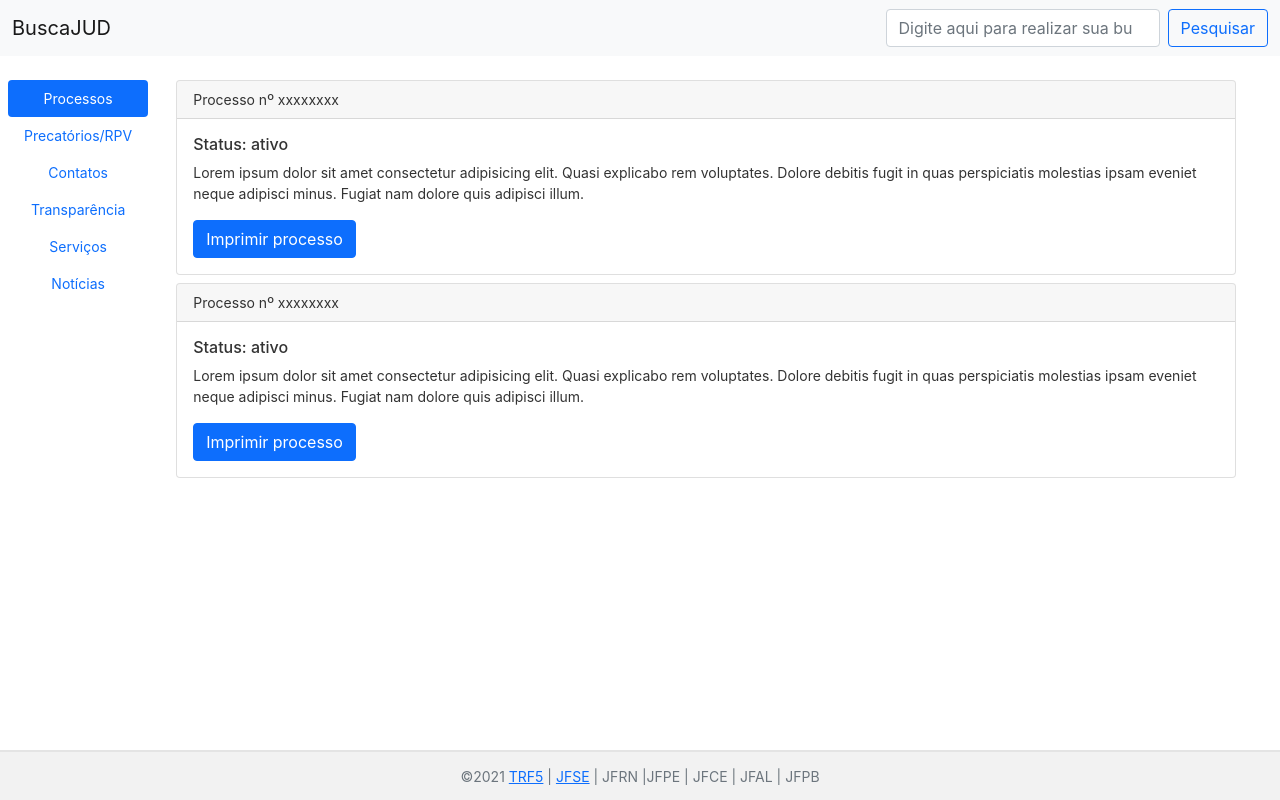
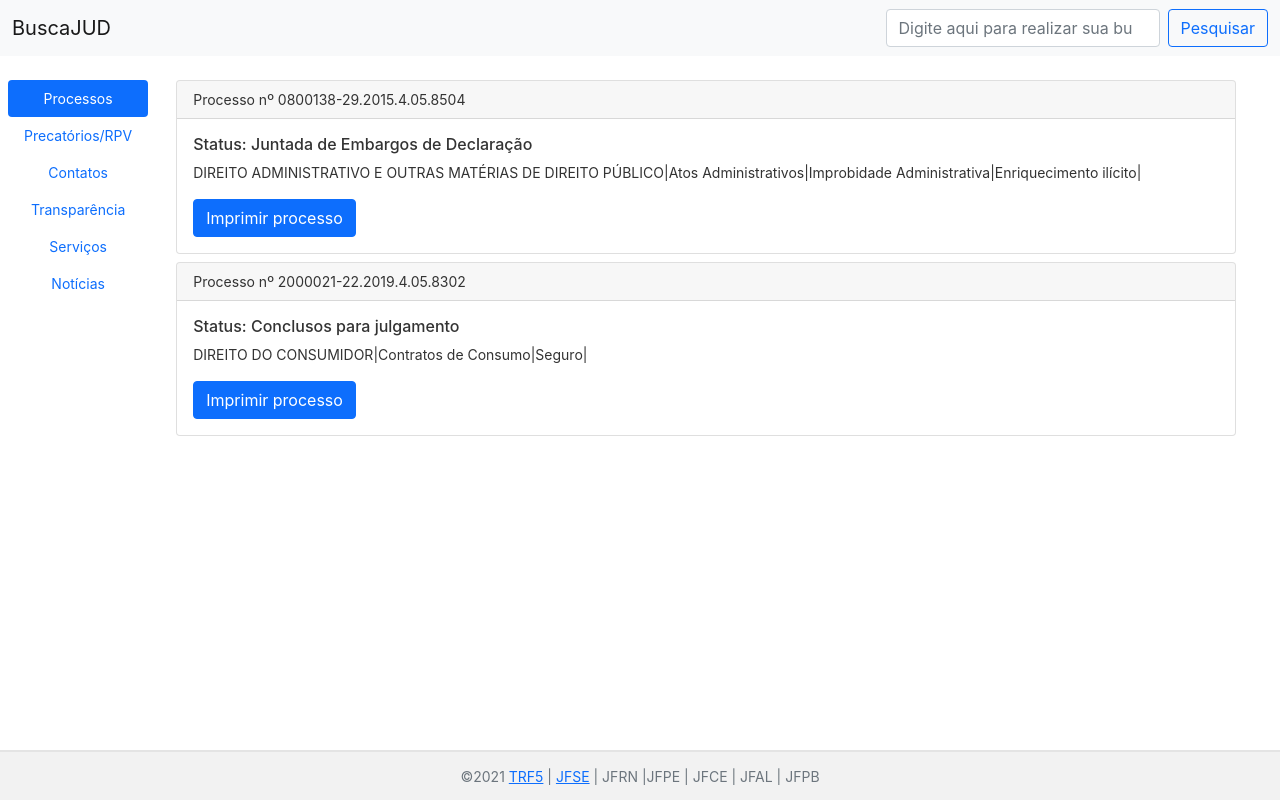
Before and after one commit to SLemos96/BuscaJudPrototipo, an Angular app: page /result in a window 1280 px wide. Built offline with nearby package versions, Linux system fonts and the light colour scheme.

Commit message:
subindo informações sobre processos, bem como a comunicação desses dados entre o componente de tela e o componente card

```diff
--- a/src/app/card/card.component.html
+++ b/src/app/card/card.component.html
@@ -1,10 +1,12 @@
 <div class="card">
     <div class="card-header">
-      Processo nº xxxxxxxx
+      Processo nº {{mensagem[0]}}
     </div>
     <div class="card-body">
-      <h6 class="card-title">Status: ativo</h6>
-      <p class="card-text">Lorem ipsum dolor sit amet consectetur adipisicing elit. Quasi explicabo rem voluptates. Dolore debitis fugit in quas perspiciatis molestias ipsam eveniet neque adipisci minus. Fugiat nam dolore quis adipisci illum.</p>
+      <h6 class="card-title">Status: {{mensagem[1]}}</h6>
+      <p class="card-text">
+        {{mensagem[2]}}
+      </p>
       <a href="#" class="btn btn-primary">Imprimir processo</a>
     </div>
   </div>
--- a/src/app/tela-busca/tela-busca.component.html
+++ b/src/app/tela-busca/tela-busca.component.html
@@ -37,7 +37,7 @@
 
 	<nav class="mb-4 navbar navbar-light bg-light">
 		<div class="container-fluid">
-		  <a class="navbar-brand">BuscaJUD</a>
+		  <a routerLink="/" class="navbar-brand">BuscaJUD</a>
 		  <form class="d-flex">
 			<input class="form-control me-2" type="search" placeholder="Digite aqui para realizar sua busca" aria-label="Search" [value]="textoBusca">
 			<button class="btn btn-outline-primary" type="submit">Pesquisar</button>
@@ -60,10 +60,10 @@
 			<div class="container">
 				<div class="row">
 					<div class="col-sm-12">
-						<app-card></app-card>
+						<app-card [mensagem]="processo1"></app-card>
 					</div>
 					<div class="mt-2 col-sm-12">
-						<app-card></app-card>
+						<app-card [mensagem]="processo2"></app-card>
 					</div>
 				</div>
 			</div>
@@ -73,10 +73,10 @@
 			<div class="container">
 				<div class="row">
 					<div class="col-sm-12">
-						<app-card></app-card>
+						<app-card [mensagem]="processo3"></app-card>
 					</div>
 					<div class="mt-2 col-sm-12">
-						<app-card></app-card>
+						<app-card [mensagem]="processo4"></app-card>
 					</div>
 				</div>
 			</div>
--- a/src/app/tela-busca/tela-busca.component.ts
+++ b/src/app/tela-busca/tela-busca.component.ts
@@ -10,6 +10,16 @@ export class TelaBuscaComponent implements OnInit {
 
   textoBusca = "testando"
 
+  mensagem = "blablabla"
+
+  //processos criados para preenchimento da informação visual. Apagar depois
+  //essa informação tá sendo enviada no tela-busca.component para o card.component. Linhas: 63 66 76 e 79.
+  //ideal é que no próximo passo seja feito com *ngFor
+  processo1: string[] = ['0800138-29.2015.4.05.8504', 'Juntada de Embargos de Declaração', 'DIREITO ADMINISTRATIVO E OUTRAS MATÉRIAS DE DIREITO PÚBLICO|Atos Administrativos|Improbidade Administrativa|Enriquecimento ilícito|'];
+  processo2: string[] = ['2000021-22.2019.4.05.8302', 'Conclusos para julgamento', 'DIREITO DO CONSUMIDOR|Contratos de Consumo|Seguro|'];
+  processo3: string[] = ['2000015-15.2019.4.05.8302', 'Conclusos para decisão', 'DIREITO ADMINISTRATIVO E OUTRAS MATÉRIAS DE DIREITO PÚBLICO|Atos Administrativos|Improbidade Administrativa|Enriquecimento ilícito|'];
+  processo4: string[] = ['2000006-53.2019.4.05.8302', 'Baixa Definitiva', 'DIREITO ADMINISTRATIVO E OUTRAS MATÉRIAS DE DIREITO PÚBLICO|Domínio Público|Imóvel Funcional|Reintegração de Posse|'];
+
   constructor(private telabuscaService: TelaBuscaService) { }
 
 
```
Also changed, not shown: src/app/card/card.component.ts (+6 -1 lines), 1 other file (tests, documents, lock files or other folders).
